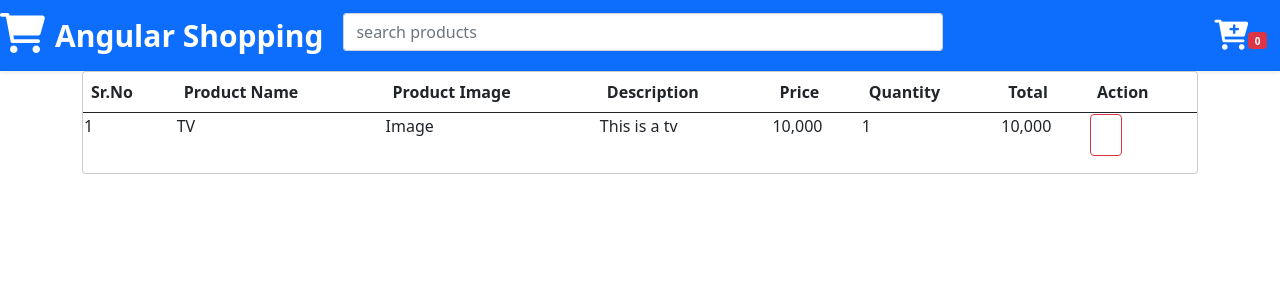
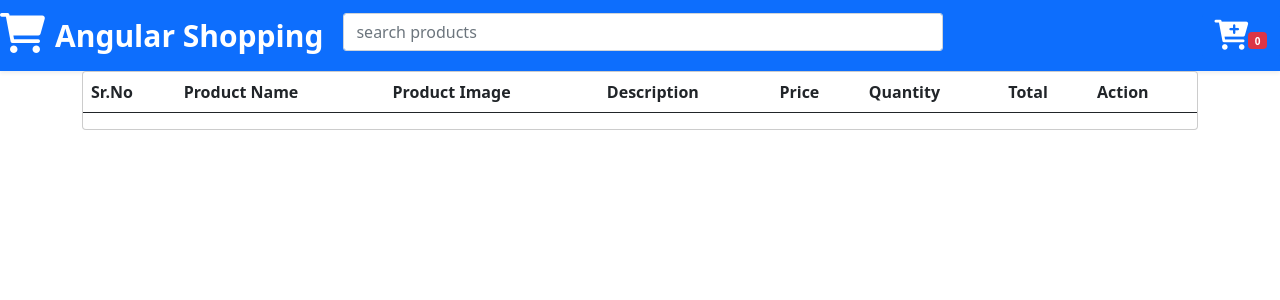
Before and after one commit to LucBecker/shopping-app, an Angular app: page /cart in a window 1280 px wide. Shown: the top 300 px of the page. Built offline with nearby package versions, Linux system fonts and the light colour scheme.

Commit message:
calling total price cart

```diff
--- a/src/app/components/cart/cart.component.html
+++ b/src/app/components/cart/cart.component.html
@@ -16,16 +16,18 @@
             </tr>
           </thead>
           <tbody>
-            <td>1</td>
-            <td>TV</td>
-            <td>Image</td>
-            <td>This is a tv</td>
-            <td>10,000</td>
-            <td>1</td>
-            <td>10,000</td>
-            <td>
-                <button class="btn btn-danger"><i class="fas fa-trash"></i></button>
-            </td>
+            <tr *ngFor="let item of products; let i = index">
+              <td>{{i+1}}</td>
+              <td>{{item.title}}</td>
+              <td><img style="width: 120px;" src="{{item.image}}" alt=""></td>
+              <td style="width: 25%;">{{item.description}}</td>
+              <th style="width: 12%;">{{item.price}}</th>
+              <td style="width: 12%;">{{item.quantity}}</td>
+              <td style="width: 12%;">{{item.total}}</td>
+              <td>
+                <button (click)="removeItem(item)"  class="btn btn-danger"><i class="fas fa-trash"></i></button>
+              </td>
+            </tr>
           </tbody>
         </table>
       </div>
```
